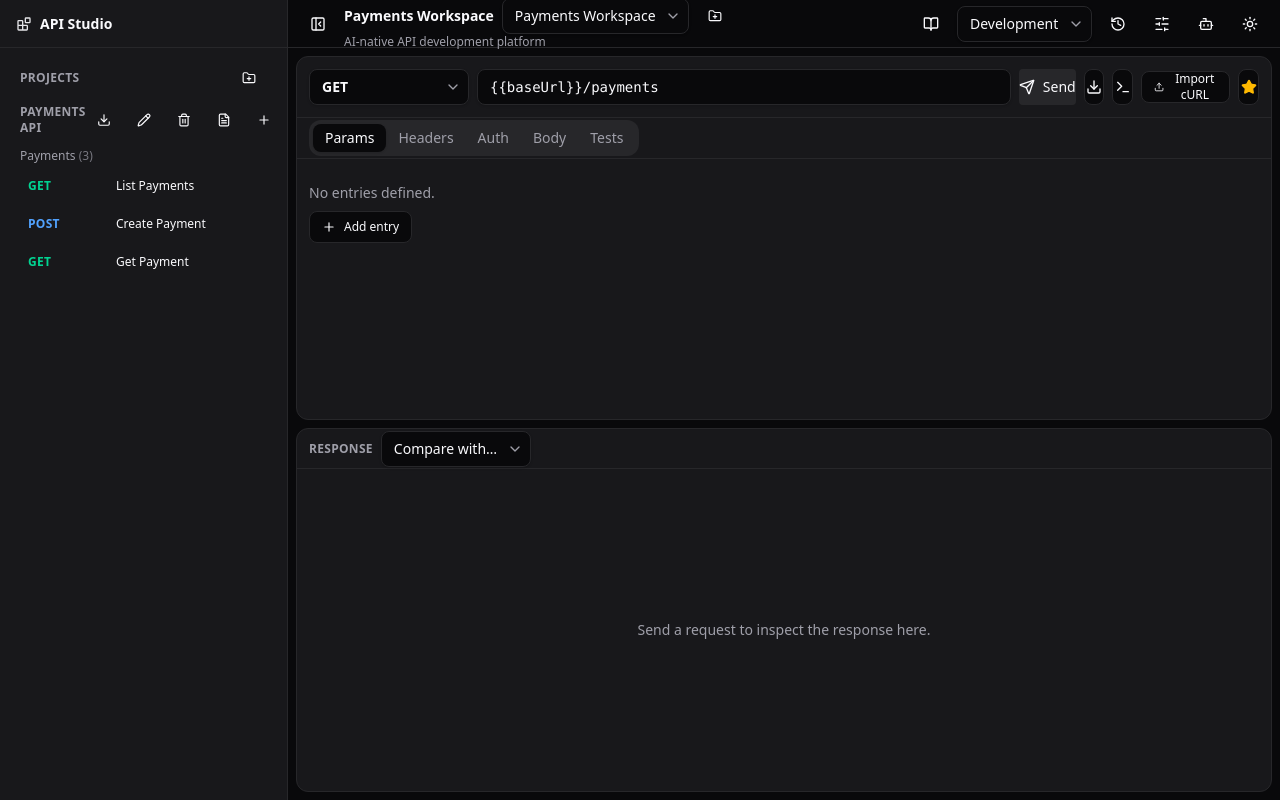
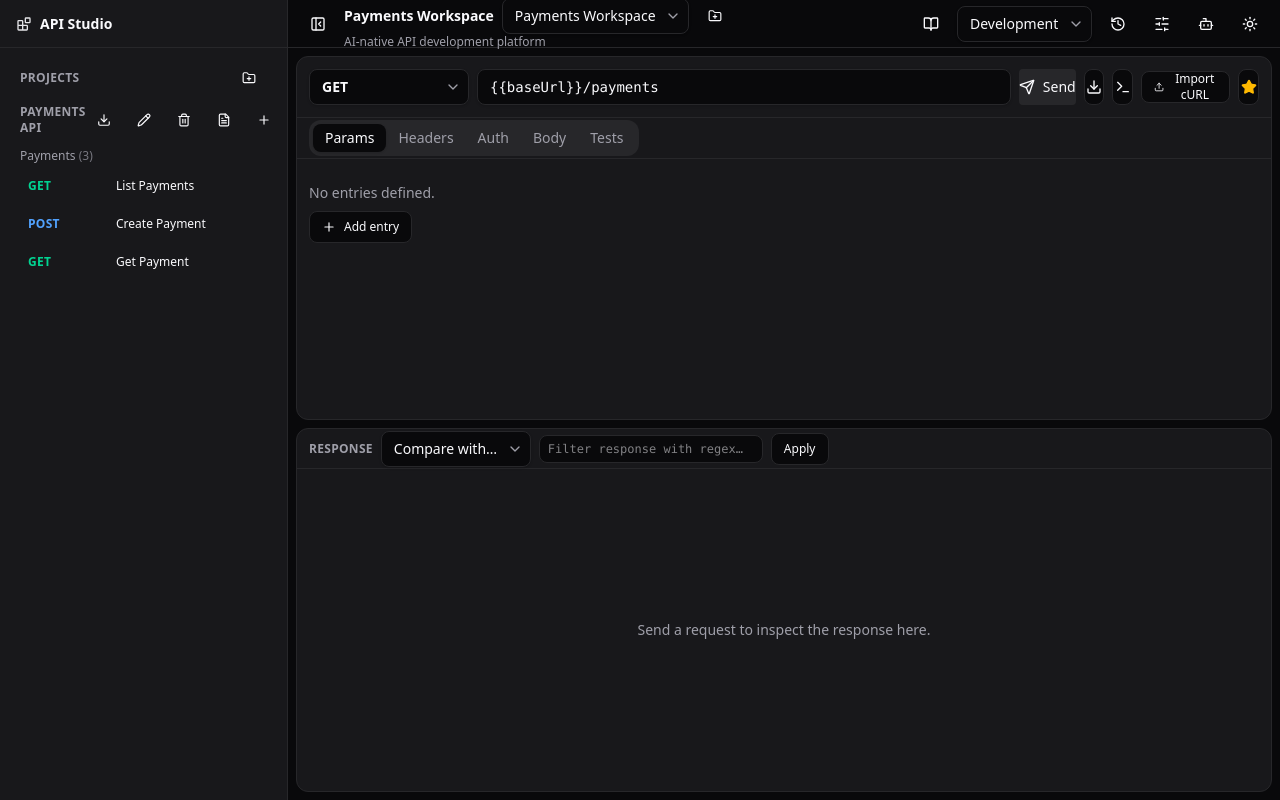
Before and after one commit to nishantmalviya/api-platform, a React (Vite) app: page / in a window 1280 px wide. Built offline with nearby package versions, Linux system fonts and the light colour scheme.

Commit message:
Add regex response filter with live refresh

```diff
--- a/src/features/requests/components/ResponseViewer.tsx
+++ b/src/features/requests/components/ResponseViewer.tsx
@@ -3,6 +3,7 @@ import { Loader2 } from "lucide-react";
 import { Badge, type BadgeVariant } from "@/components/ui/badge";
 import { Select } from "@/components/ui/select";
 import { Tabs, TabsList, TabsTrigger } from "@/components/ui/tabs";
+import { Button } from "@/components/ui/button";
 import { useWorkspaceStore } from "@/stores/useWorkspaceStore";
 import { diffJsonSemantic, diffTextLines, summarizeDiff } from "@/features/requests/lib/diff";
 import { JsonResponseView } from "@/features/requests/components/JsonResponseView";
@@ -30,6 +31,8 @@ export function ResponseViewer({ requestId }: ResponseViewerProps) {
   const isSending = sendingRequestIds.includes(requestId);
   const [bodyTab, setBodyTab] = useState<"body" | "headers">("body");
   const [compareRequestId, setCompareRequestId] = useState<string>("");
+  const [regexFilter, setRegexFilter] = useState("");
+  const [appliedRegexFilter, setAppliedRegexFilter] = useState("");
   const compareResponse = compareRequestId ? responses[compareRequestId] : undefined;
 
   const comparableRequestIds = useMemo(() => {
@@ -63,6 +66,46 @@ export function ResponseViewer({ requestId }: ResponseViewerProps) {
       return response.bodyPreview;
     }
   }, [response]);
+
+  const filteredResponseJson = useMemo<unknown>(() => {
+    if (!response?.bodyPreview || !appliedRegexFilter.trim()) {
+      return undefined;
+    }
+    const parsed = safeJsonParse(response.bodyPreview);
+    if (parsed === undefined) {
+      return undefined;
+    }
+    let pattern: RegExp;
+    try {
+      pattern = new RegExp(appliedRegexFilter.trim());
+    } catch {
+      return undefined;
+    }
+    const filterValue = (value: unknown): unknown => {
+      if (Array.isArray(value)) {
+        return value.filter((item) => {
+          const candidate = item as Record<string, unknown> | null;
+          if (candidate && typeof candidate === "object") {
+            const keys = Object.keys(candidate);
+            return keys.some((key) => pattern.test(key));
+          }
+          return false;
+        });
+      }
+      if (typeof value === "object" && value !== null) {
+        const entries = Object.entries(value as Record<string, unknown>).filter(
+          ([key]) => pattern.test(key),
+        );
+        const result: Record<string, unknown> = {};
+        for (const [key, entryValue] of entries) {
+          result[key] = filterValue(entryValue);
+        }
+        return result;
+      }
+      return value;
+    };
+    return filterValue(parsed);
+  }, [response, appliedRegexFilter]);
 
   const statusVariant: BadgeVariant =
     !response || response.status === 0
@@ -111,6 +154,27 @@ export function ResponseViewer({ requestId }: ResponseViewerProps) {
             </option>
           ))}
         </Select>
+        <div className="flex items-center gap-2">
+          <input
+            value={regexFilter}
+            onChange={(event) => setRegexFilter(event.target.value)}
+            onKeyDown={(event) => {
+              if (event.key === "Enter") setAppliedRegexFilter(regexFilter);
+            }}
+            placeholder="Filter response with regex…"
+            className="h-7 w-56 rounded-md border border-input bg-background px-2 font-mono text-xs"
+            data-testid="response-regex-filter-input"
+          />
+          <Button
+            variant="outline"
+            size="sm"
+            className="h-7"
+            onClick={() => setAppliedRegexFilter(regexFilter)}
+            data-testid="response-regex-apply-button"
+          >
+            Apply
+          </Button>
+        </div>
       </div>
 
       <div className="min-h-0 flex-1 overflow-auto p-3">
@@ -212,7 +276,11 @@ export function ResponseViewer({ requestId }: ResponseViewerProps) {
               </div>
             ) : null}
             {bodyTab === "body" ? (
-              safeJsonParse(prettyBody) !== undefined ? (
+              filteredResponseJson !== undefined ? (
+                <div className="overflow-auto rounded-md border border-border bg-muted p-3 font-mono text-xs">
+                  <JsonResponseView value={filteredResponseJson} />
+                </div>
+              ) : safeJsonParse(prettyBody) !== undefined ? (
                 <div className="overflow-auto rounded-md border border-border bg-muted p-3 font-mono text-xs">
                   <JsonResponseView value={safeJsonParse(prettyBody)} />
                 </div>
```
